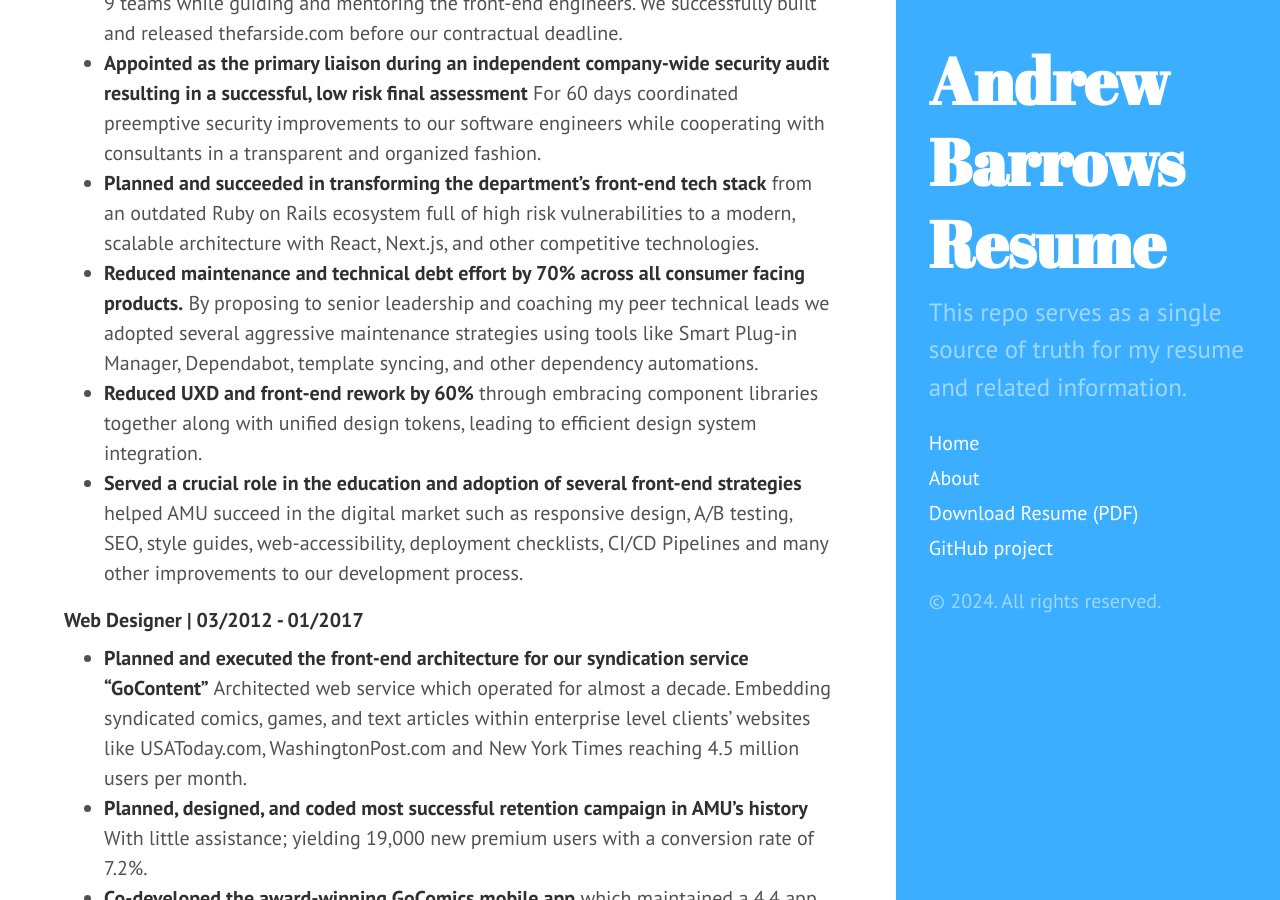
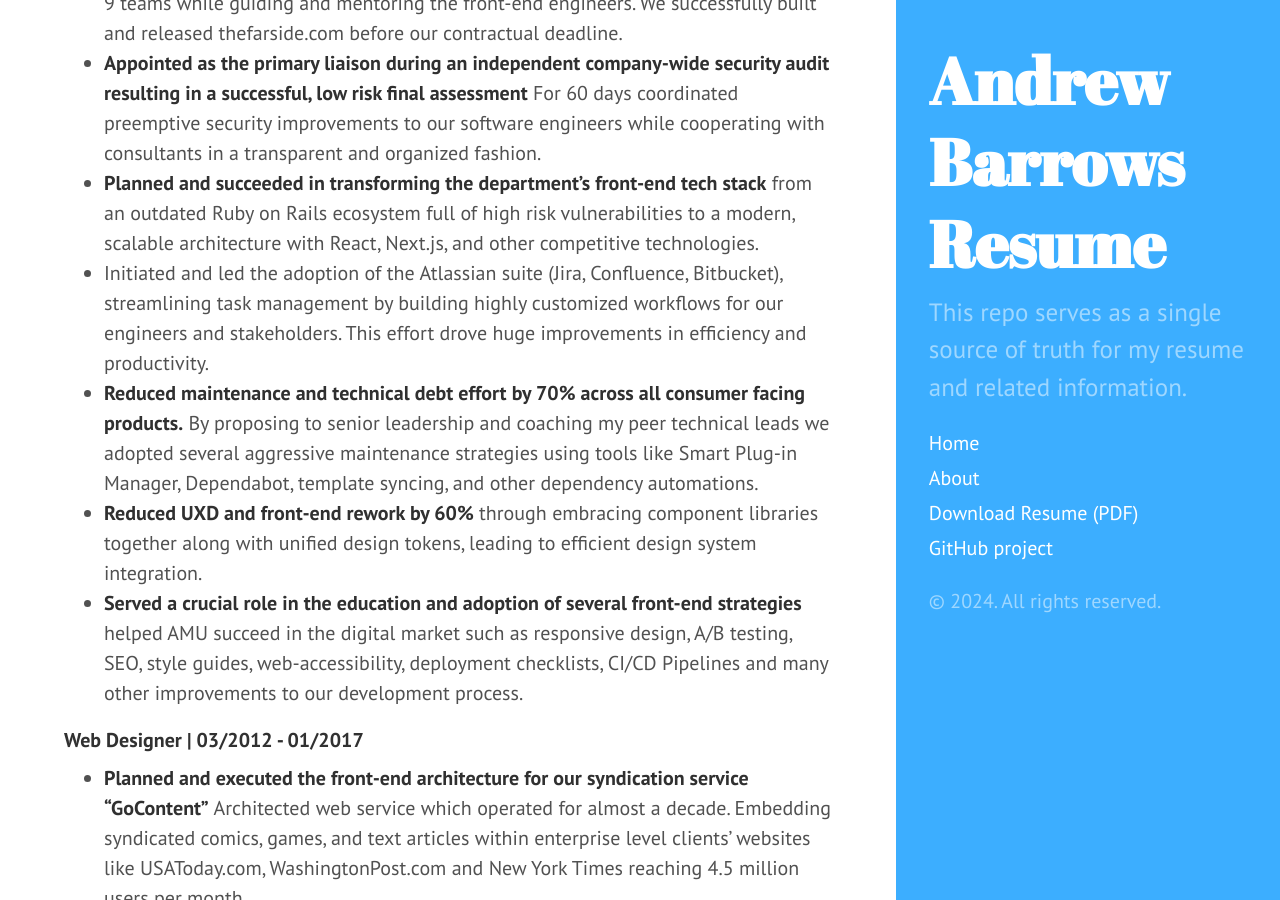
Before and after one commit to abarrows/resume, a Jekyll site: the page built from index.md, in a window 1280 px wide and 900 px high, scrolled down 2579 px. Built offline with Jekyll 4.4.1, drawn with Linux system fonts in a browser that asks for light colours.

Commit message:
Update index.md

```diff
--- a/index.md
+++ b/index.md
@@ -80,6 +80,7 @@ professional development of its engineers.
 - **Planned and succeeded in transforming the department's front-end tech stack** from an outdated Ruby on Rails
   ecosystem full of high risk vulnerabilities to a modern, scalable architecture with React, Next.js, and other
   competitive technologies.
+- Initiated and led the adoption of the Atlassian suite (Jira, Confluence, Bitbucket), streamlining task management by building highly customized workflows for our engineers and stakeholders. This effort drove huge improvements in efficiency and productivity.
 - **Reduced maintenance and technical debt effort by 70% across all consumer facing products.** By proposing to senior
   leadership and coaching my peer technical leads we adopted several aggressive maintenance strategies using tools like
   Smart Plug-in Manager, Dependabot, template syncing, and other dependency automations.
```
